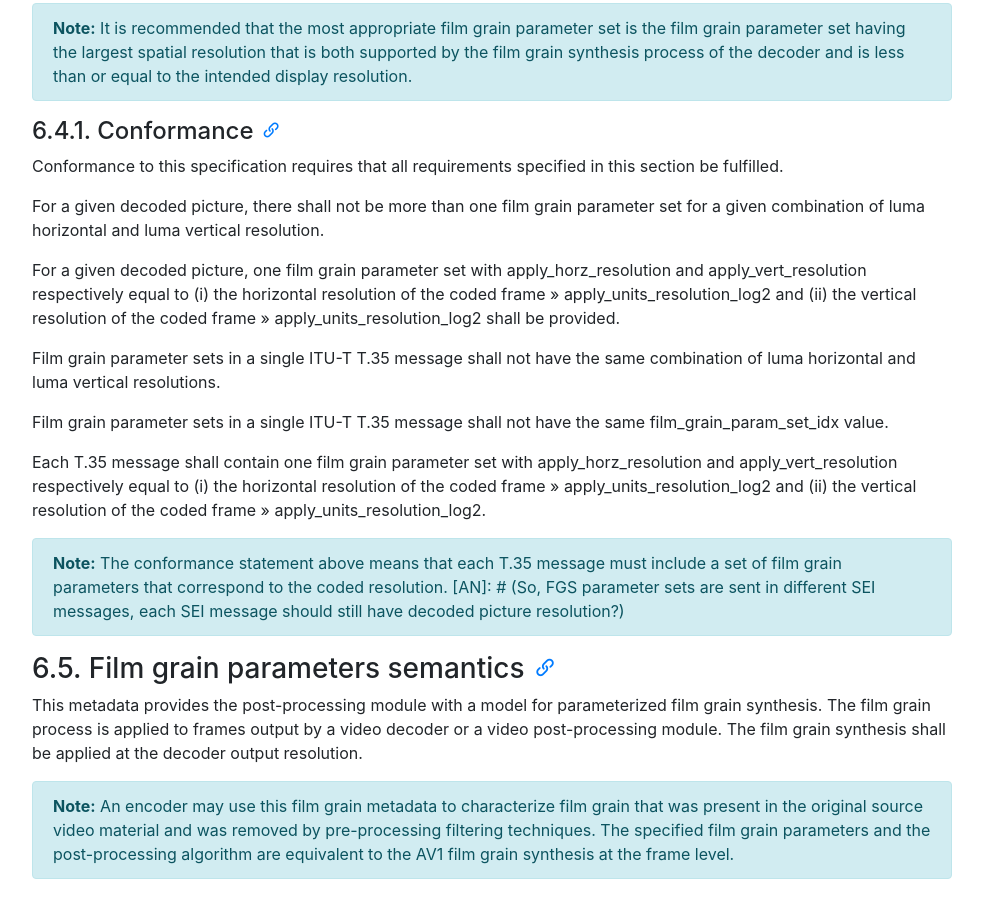
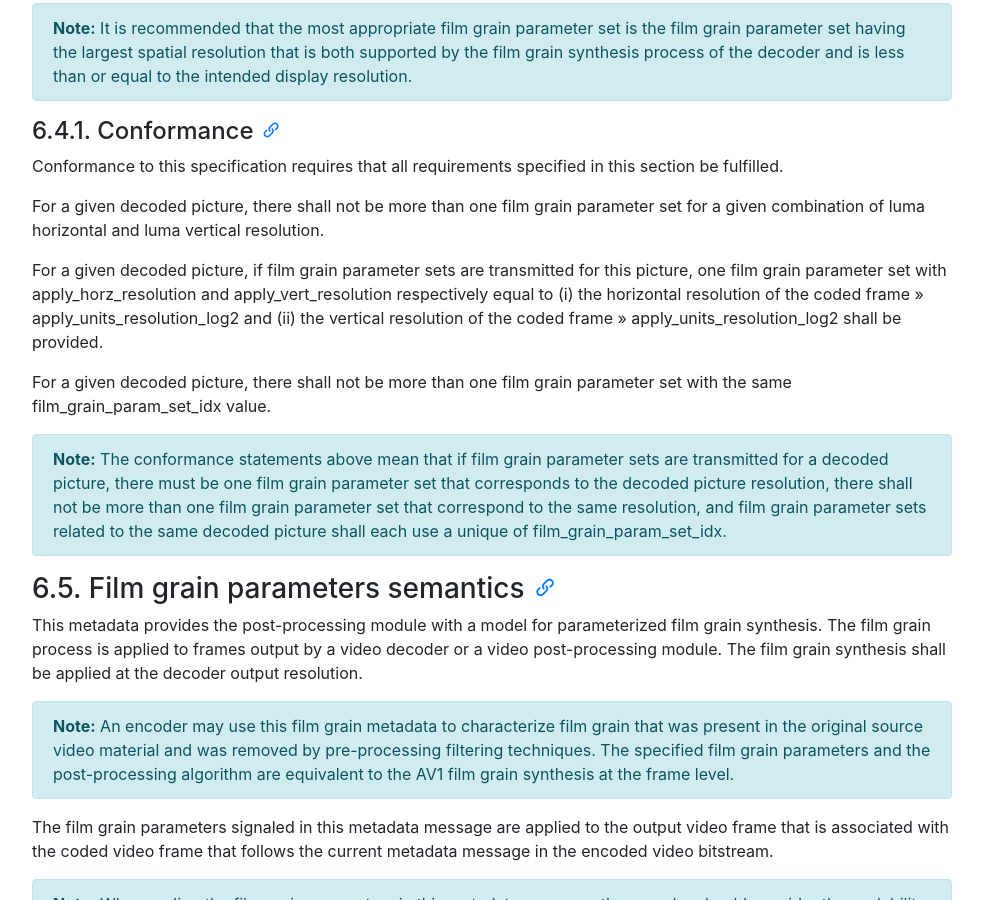
Before and after one commit to AOMediaCodec/afgs1-spec, a Jekyll site: the page docs/index.html, which Jekyll copies as it is, in a window 1280 px wide and 900 px high, scrolled down 16398 px. Shown: the whole window, without its empty margins (53-1036 px from the left). Built offline with Jekyll 4.4.1, drawn with Linux system fonts in a browser that asks for light colours; nearby versions of some CDN libraries; some of the changed text lies outside the part shown.

Commit message:
Changes to conformance

```diff
--- a/docs/index.html
+++ b/docs/index.html
@@ -1711,26 +1711,20 @@
 <p>For a given decoded picture, there shall not be more than one film grain parameter set for a given
 combination of luma horizontal and luma vertical resolution.</p>
 
-<p>For a given decoded picture, one film grain parameter set with apply_horz_resolution and
+<p>For a given decoded picture, if film grain parameter sets are transmitted
+for this picture, one film grain parameter set with apply_horz_resolution and
 apply_vert_resolution respectively equal to (i) the horizontal resolution of the coded
 frame » apply_units_resolution_log2 and (ii) the vertical resolution of the coded
 frame » apply_units_resolution_log2 shall be provided.</p>
 
-<p>Film grain parameter sets in a single ITU-T T.35 message shall not have the same combination
-of luma horizontal and luma vertical resolutions.</p>
-
-<p>Film grain parameter sets in a single ITU-T T.35 message shall not have the same
-film_grain_param_set_idx value.</p>
-
-<p>Each T.35 message shall contain one film grain parameter set with apply_horz_resolution and
-apply_vert_resolution respectively equal to (i) the horizontal resolution of the coded
-frame » apply_units_resolution_log2 and (ii) the vertical resolution of the coded
-frame » apply_units_resolution_log2.</p>
-
-<p class="alert alert-info"><strong>Note:</strong> The conformance statement above means that each T.35 message must include a
-set of film grain parameters that correspond to the coded resolution.
-[AN]: # (So, FGS parameter sets are sent in different SEI messages, each SEI message should
-still have decoded picture resolution?)</p>
+<p>For a given decoded picture, there shall not be more than one film grain parameter set
+with the same film_grain_param_set_idx value.</p>
+
+<p class="alert alert-info"><strong>Note:</strong> The conformance statements above mean that if film grain parameter sets are transmitted
+for a decoded picture, there must be one film grain parameter set that corresponds to the
+decoded picture resolution, there shall not be more than one film grain parameter set that
+correspond to the same resolution, and film grain parameter sets related to the same
+decoded picture shall each use a unique of film_grain_param_set_idx.</p>
 
 <h3 id="film-grain-parameters-semantics">Film grain parameters semantics</h3>
 
```
Also changed, not shown: other parts of docs/index.html (+1 -1 lines), 07.bitstream.semantics.md (+9 -15 lines).
